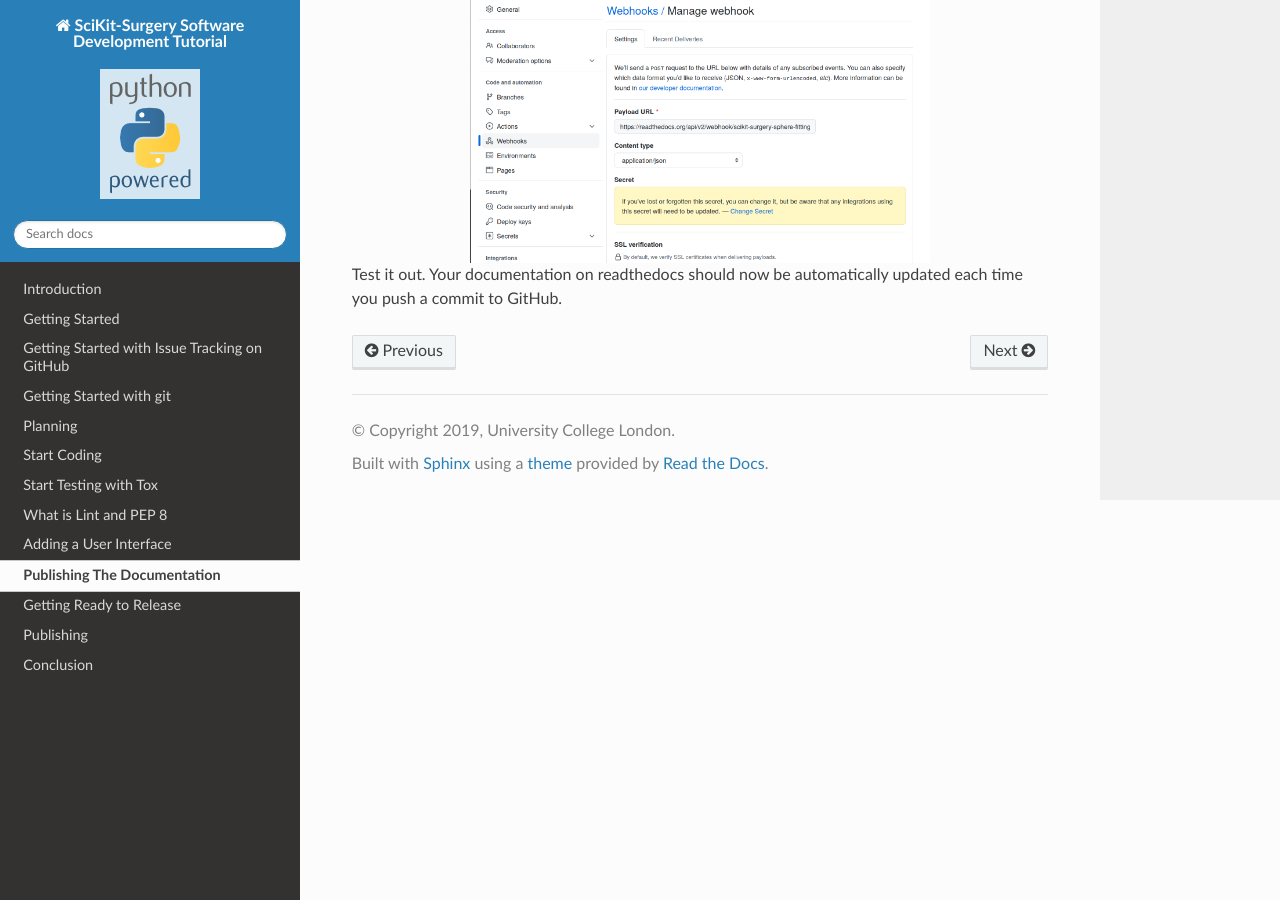
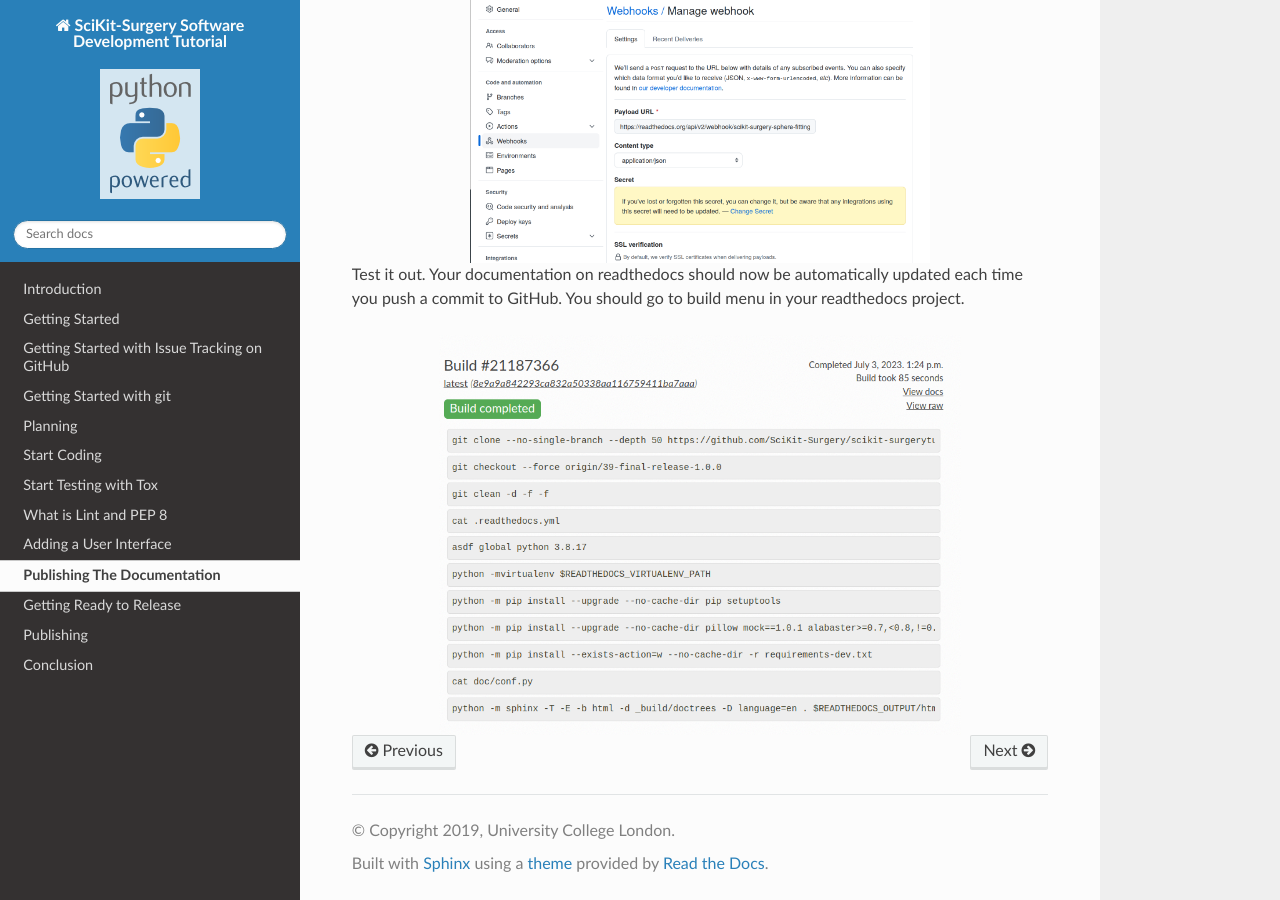
Before and after one commit to SciKit-Surgery/scikit-surgerytutorial02, a Sphinx documentation site: the page built from doc/08_Documentation.rst, in a window 1280 px wide and 900 px high, scrolled down 2420 px. Built offline with Sphinx 7.4.7 and the Read the Docs theme 2.0.0, drawn with Linux system fonts in a browser that asks for light colours; formulas are drawn with MathJax 3.

Commit message:
Adds read_the_docs_07_github.png as example of successful build in readthedocs (#39, #36)

```diff
--- a/doc/08_Documentation.rst
+++ b/doc/08_Documentation.rst
@@ -55,6 +55,13 @@
 
 Test it out.
 Your documentation on readthedocs should now be automatically updated each time you push a commit to GitHub.
+You should go to build menu in your readthedocs project.
+
+.. image:: read_the_docs_07_github.png
+   :height: 400px
+   :alt: Fill in the boxes
+   :align: center
+
 
 .. _`sphinx`: http://www.sphinx-doc.org/en/master/
 .. _`readthedocs`: https://readthedocs.org/
```
Also changed, not shown: doc/read_the_docs_07_github.png (added).
